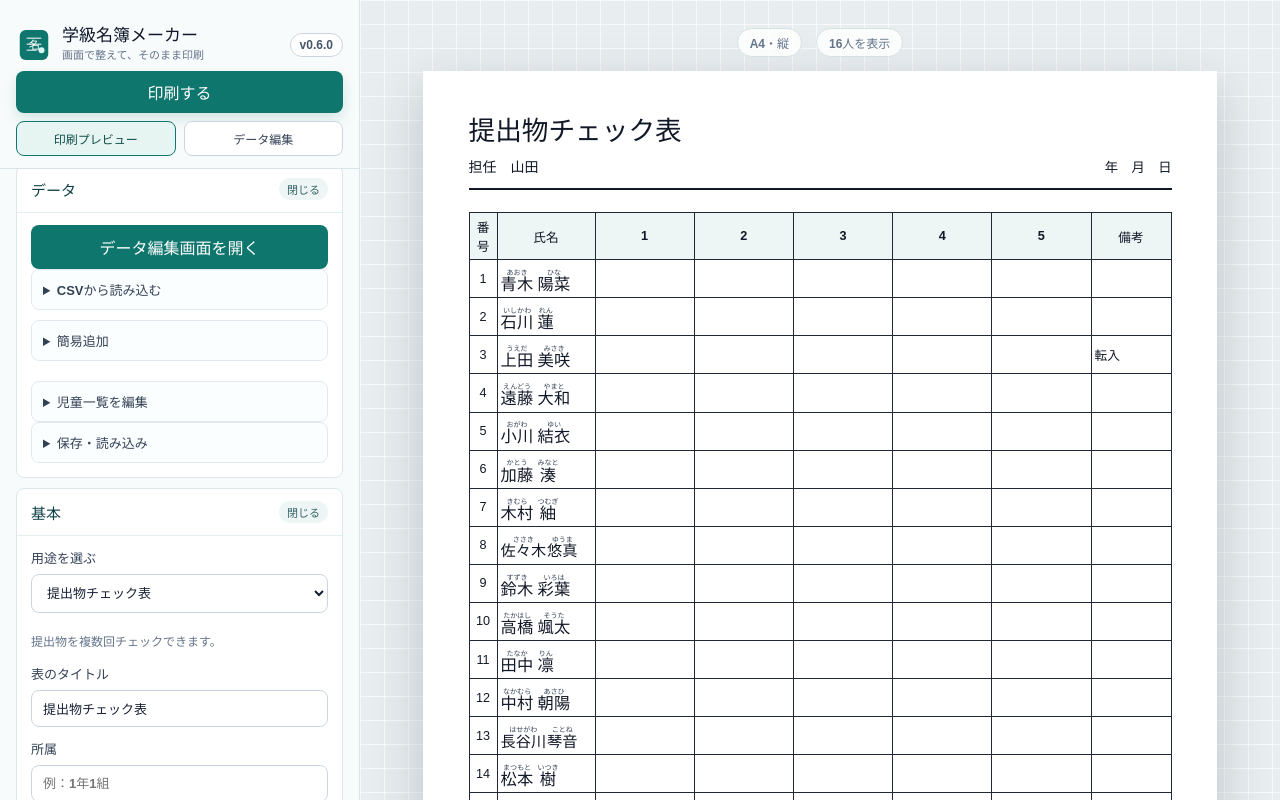
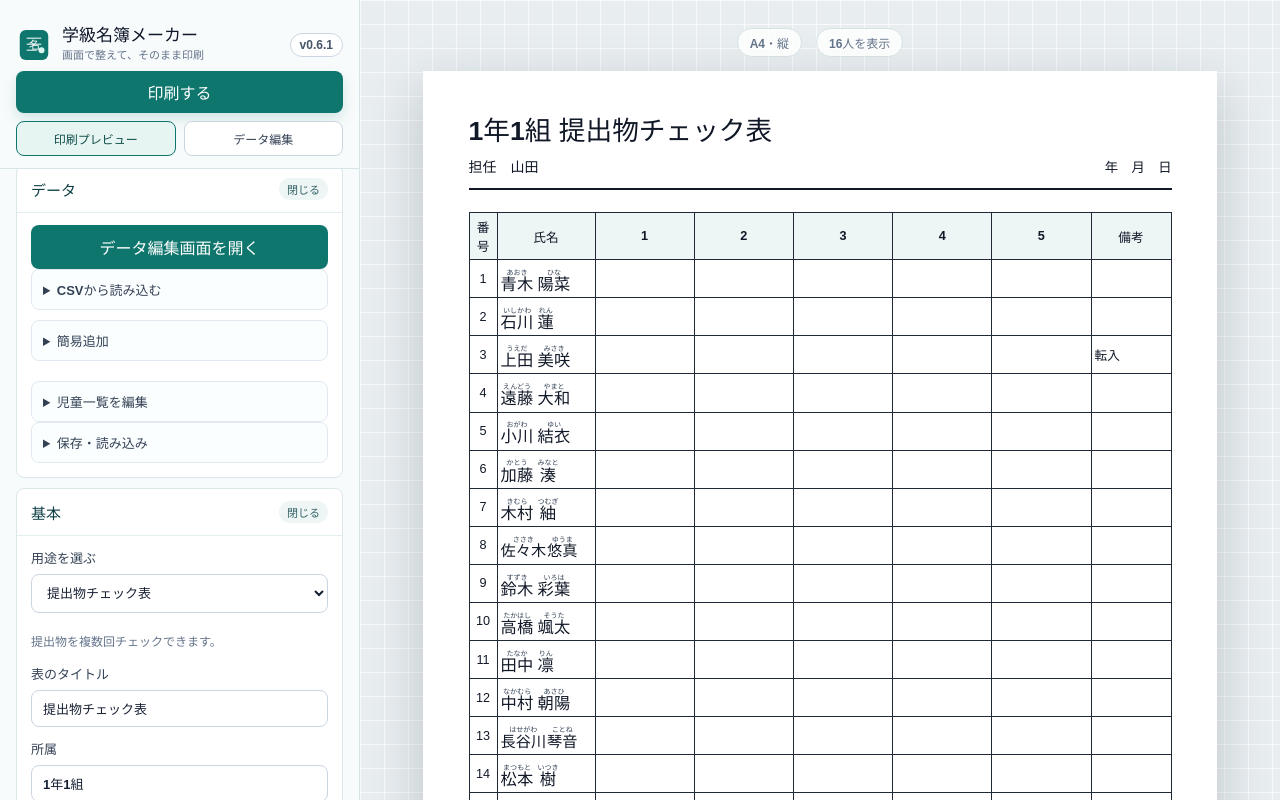
Before and after one commit to bantai-education-design/gakkyu-meibo-maker, a React (Vite) app: page / in a window 1280 px wide. Built offline with nearby package versions, Linux system fonts and the light colour scheme.

Commit message:
Fix class label display in all roster titles v0.6.1

```diff
--- a/package.json
+++ b/package.json
@@ -1,6 +1,6 @@
 {
   "name": "class-roster-maker",
-  "version": "0.6.0",
+  "version": "0.6.1",
   "private": true,
   "description": "学校現場向けの学級名簿・提出物チェック表印刷アプリ",
   "type": "module",
--- a/src/App.tsx
+++ b/src/App.tsx
@@ -24,7 +24,7 @@ import { APP_VERSION } from "./version";
 
 const initialSettings: RosterSettings = {
   templateType: "submission",
-  classLabel: "",
+  classLabel: "1年1組",
   title: "提出物チェック表",
   teacherName: "担任　山田",
   showTeacherName: true,
--- a/src/components/ControlPanel.tsx
+++ b/src/components/ControlPanel.tsx
@@ -142,6 +142,7 @@ export function ControlPanel({
             onChange={(event) => update("classLabel", event.target.value)}
             placeholder="例：1年1組"
           />
+          <small>タイトルの先頭に表示されます。</small>
         </label>
 
         <label className="field">
--- a/src/components/PreviewArea.tsx
+++ b/src/components/PreviewArea.tsx
@@ -10,7 +10,8 @@ interface PreviewAreaProps {
 
 function createDisplayTitle(settings: RosterSettings): string {
   const classLabel = settings.classLabel.trim();
-  return classLabel ? `${classLabel} ${settings.title}` : settings.title;
+  const title = settings.title.trim();
+  return classLabel ? `${classLabel} ${title}` : title;
 }
 
 export function PreviewArea({ students, settings }: PreviewAreaProps) {
--- a/src/version.ts
+++ b/src/version.ts
@@ -1 +1 @@
-export const APP_VERSION = "0.6.0";
+export const APP_VERSION = "0.6.1";
```
Also changed, not shown: 2 other files (tests, documents, lock files or other folders).
